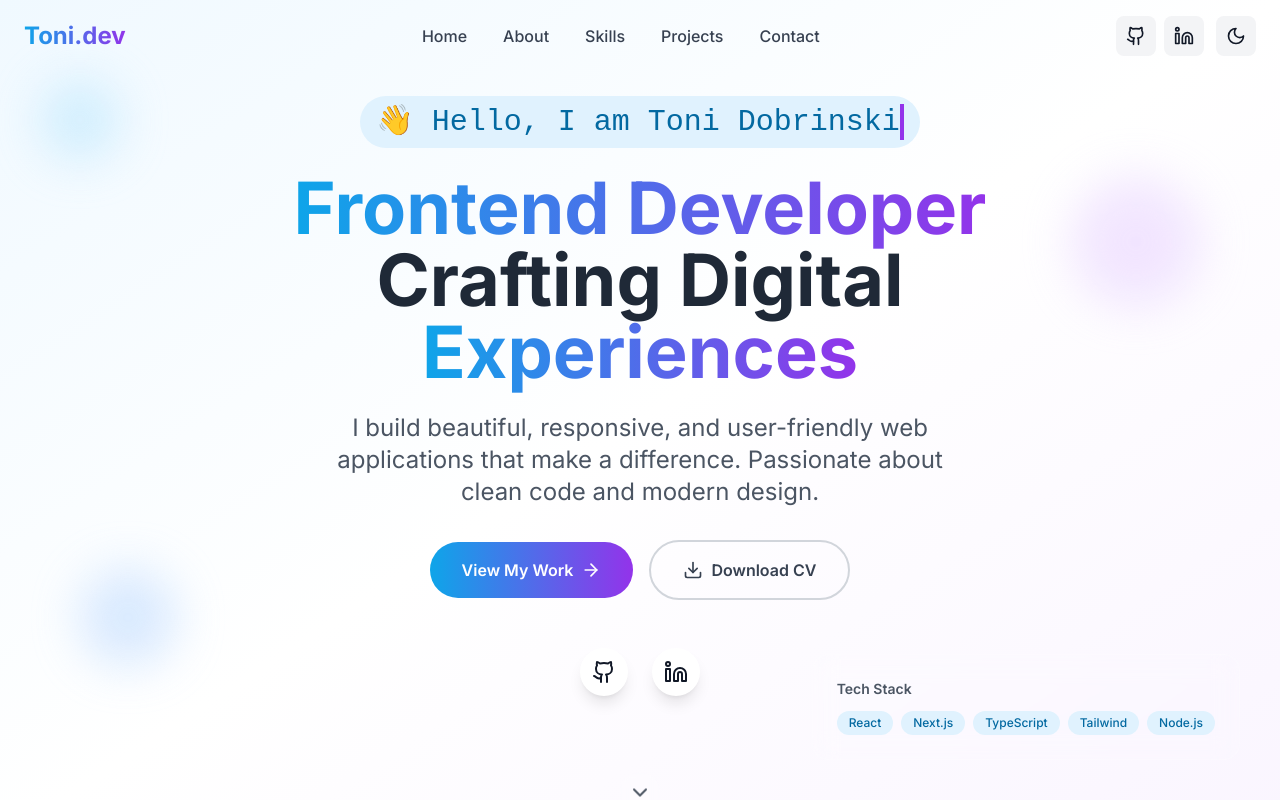
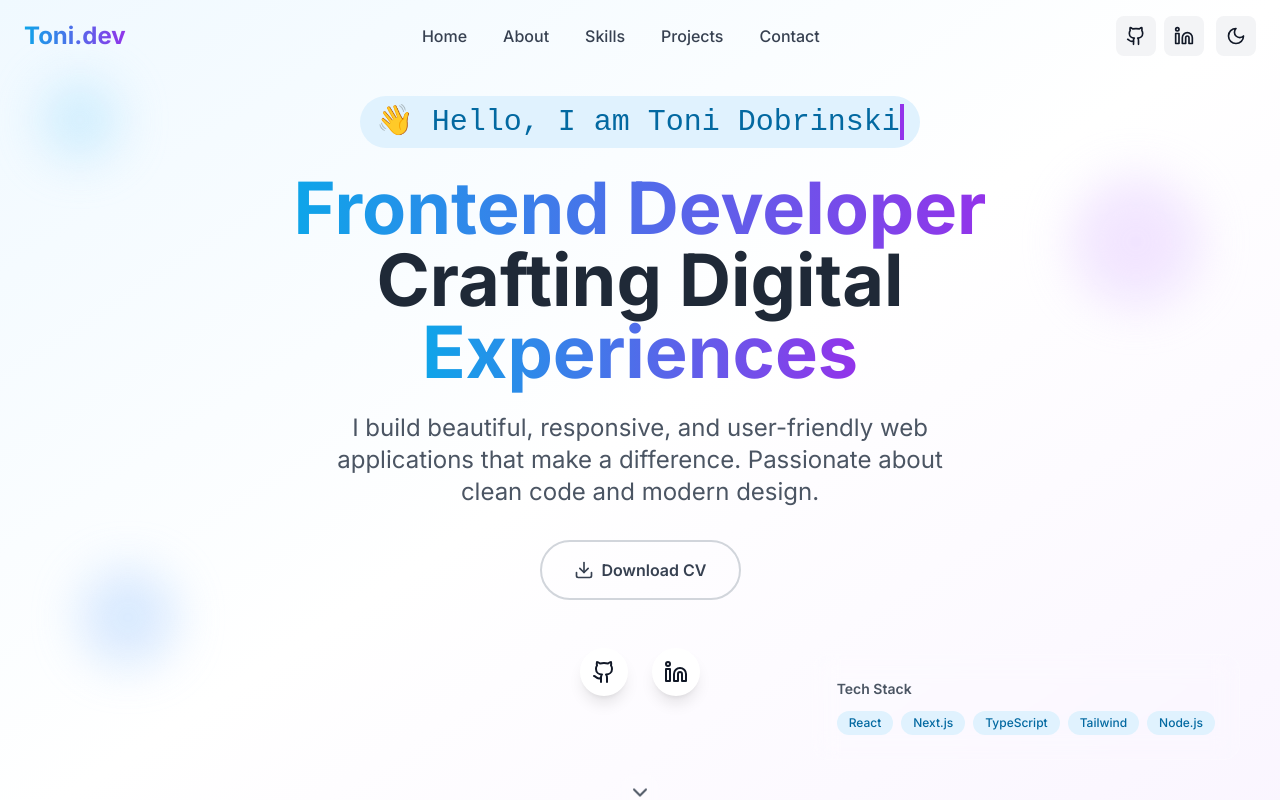
Before and after one commit to tonidobrinski/Portfolio, a Next.js app: page / in a window 1280 px wide. Shown: the top 800 px of the page. Built offline with nearby package versions, Linux system fonts and the light colour scheme.

Commit message:
commenting out the view my work button and update cv

```diff
--- a/components/Hero.tsx
+++ b/components/Hero.tsx
@@ -79,15 +79,6 @@ const Hero = () => {
             transition={{ duration: 0.8, delay: 0.6 }}
             className="flex flex-col sm:flex-row gap-4 justify-center items-center mb-12"
           >
-            <motion.button
-              whileHover={{ scale: 1.05 }}
-              whileTap={{ scale: 0.95 }}
-              className="px-8 py-4 bg-gradient-to-r from-primary-500 to-purple-600 text-white rounded-full font-semibold flex items-center gap-2 hover:shadow-lg transition-all duration-300"
-            >
-              View My Work
-              <ArrowRight className="w-5 h-5" />
-            </motion.button>
-
             <motion.a
               whileHover={{ scale: 1.05 }}
               whileTap={{ scale: 0.95 }}
```
Also changed, not shown: 1 other file (tests, documents, lock files or other folders).
